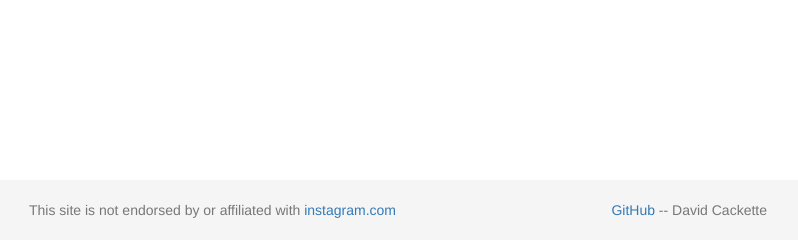
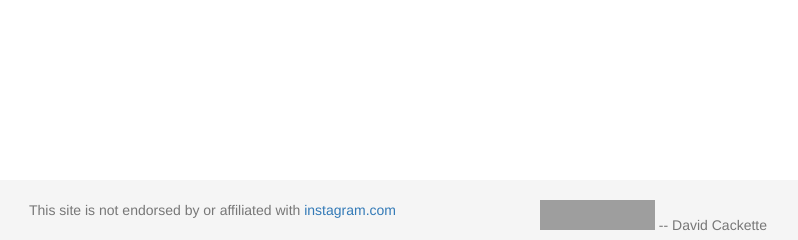
Before and after one commit to DavidCA916/CST-205-Project-2, a Flask app: template templates/layout.html in a window 1280 px wide. Shown: the part 560-800 px from the top of the page, without its empty margins (242-1040 px from the left). Run offline with Flask 2, Linux system fonts and the light colour scheme; the template is opened without the code that fills it, so the values that code supplies are empty; some libraries are stand-ins or nearby versions; grey boxes are pictures that could not be loaded.

Commit message:
added github button

```diff
--- a/templates/layout.html
+++ b/templates/layout.html
@@ -24,7 +24,7 @@
         </div>
         <div id="footer">
             <div class="container">
-                 <p class="text-muted">This site is not endorsed by or affiliated with <a href="http://www.instagram.com">instagram.com</a><span class="pull-right"><a href="https://github.com/DavidCA916/CST-205-Project-2">GitHub</a> -- David Cackette</span></p>
+                 <p class="text-muted">This site is not endorsed by or affiliated with <a href="http://www.instagram.com">instagram.com</a><span class="pull-right"><iframe src="https://ghbtns.com/github-btn.html?user=DavidCA916&repo=CST-205-Project-2&type=star&count=true&size=large" frameborder="0" scrolling="0" width="115px" height="30px"></iframe> -- David Cackette</span></p>
             </div>
         </div>
   </body>
```
